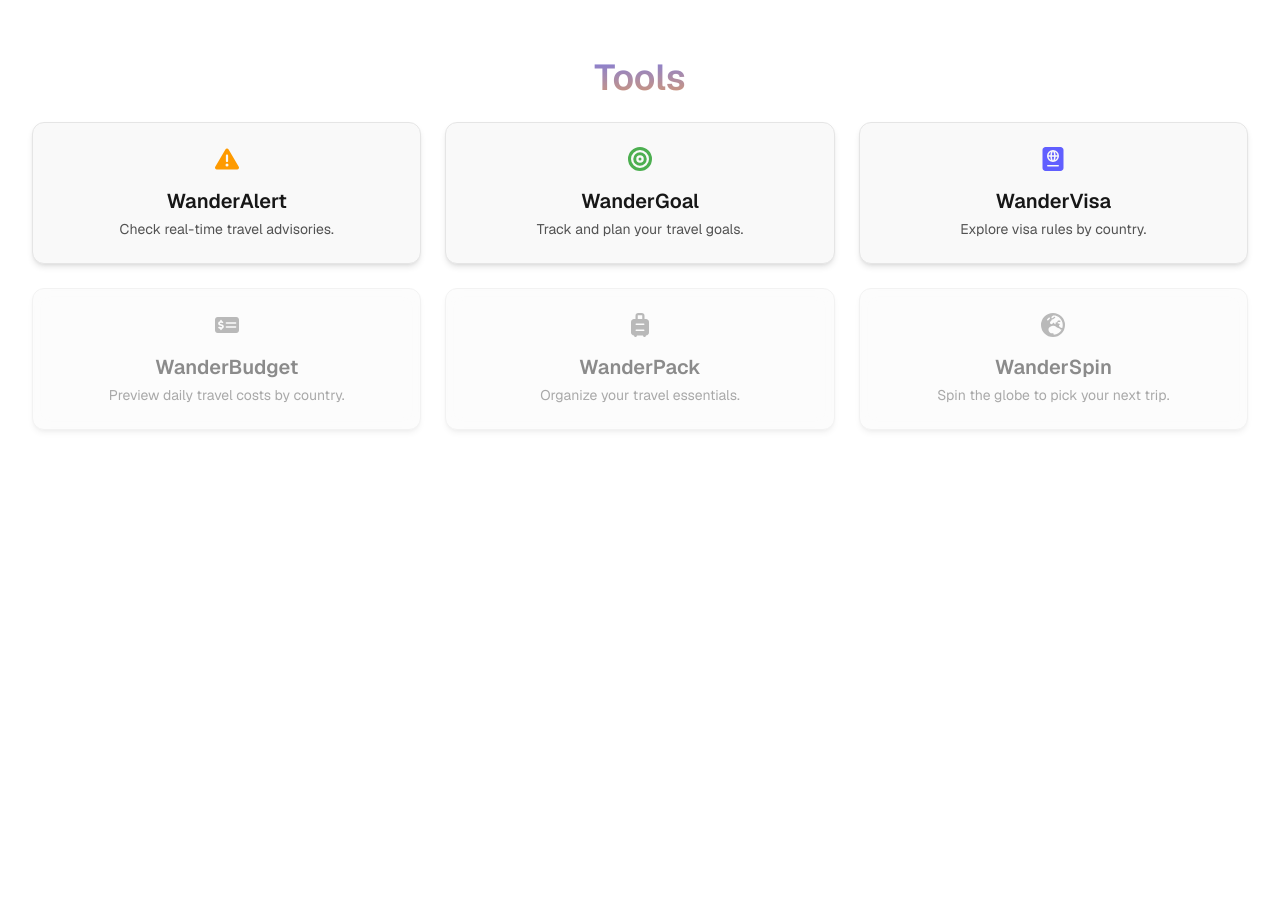
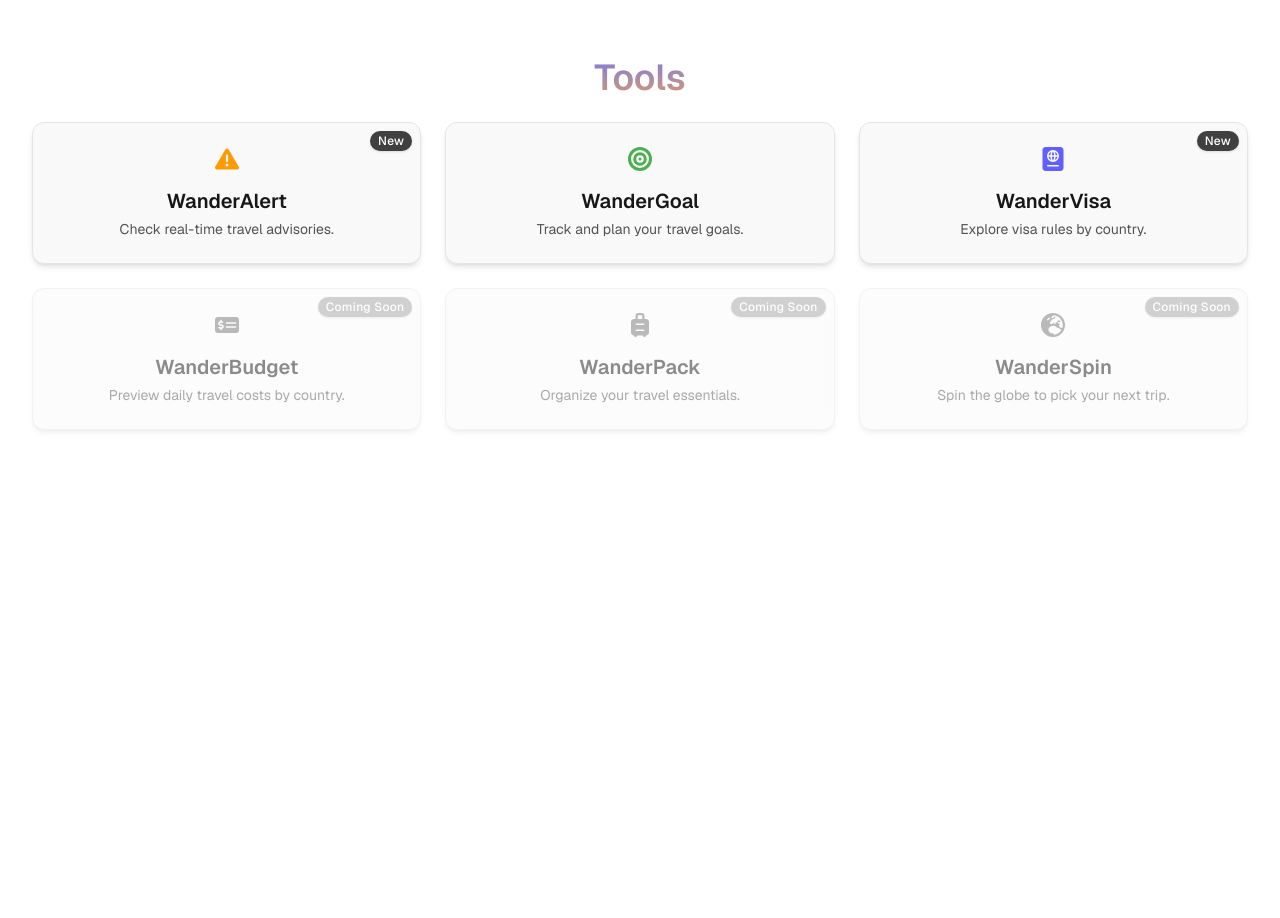
Before and after one commit to afigard/wandertools, a Next.js app: page / in a window 1280 px wide. Shown: the part 1100-2018 px from the top of the page. Built offline with nearby package versions, Linux system fonts and the light colour scheme.

Commit message:
✨ Tool badges

```diff
--- a/app/page.tsx
+++ b/app/page.tsx
@@ -22,6 +22,7 @@ const apps = [
     icon: <FaTriangleExclamation className="text-2xl text-amber-500" />,
     href: "https://wanderalert.vercel.app/",
     disabled: false,
+    badge: "new",
   },
   {
     name: "WanderGoal",
@@ -36,6 +37,7 @@ const apps = [
     icon: <FaPassport className="text-2xl text-indigo-500" />,
     href: "https://wandervisa-nine.vercel.app/",
     disabled: false,
+    badge: "new",
   },
   {
     name: "WanderBudget",
@@ -189,11 +191,12 @@ export default function Home() {
               Tools
             </h2>
             <div className="grid gap-6 sm:grid-cols-3">
-              {apps.map(({ name, description, icon, href, disabled }) => (
+              {apps.map(
+                ({ name, description, icon, href, disabled, badge }) => (
                   <motion.div
                     key={name}
                     whileHover={!disabled ? { scale: 1.04 } : {}}
-                  className="transition-transform"
+                    className="transition-transform relative"
                   >
                     <Link
                       href={href}
@@ -202,6 +205,25 @@ export default function Home() {
                         dark ? "border-neutral-800" : "border-neutral-200"
                       } ${disabled ? "opacity-50 pointer-events-none" : ""}`}
                     >
+                      {(disabled || badge === "new") && (
+                        <div
+                          className={`absolute top-2 right-2 z-10 text-xs px-2 py-0.5 rounded-full font-medium shadow-sm tracking-wide ${
+                            disabled
+                              ? dark
+                                ? "bg-neutral-600 text-black"
+                                : "bg-neutral-400 text-white"
+                              : dark
+                              ? "bg-neutral-300 text-black"
+                              : "bg-neutral-700 text-white"
+                          }`}
+                        >
+                          {disabled
+                            ? "Coming Soon"
+                            : badge === "new"
+                            ? "New"
+                            : null}
+                        </div>
+                      )}
                       <div className="flex justify-center mb-4">{icon}</div>
                       <h2 className="text-xl font-semibold mb-1">{name}</h2>
                       <p
@@ -213,7 +235,8 @@ export default function Home() {
                       </p>
                     </Link>
                   </motion.div>
-              ))}
+                )
+              )}
             </div>
           </motion.div>
         </section>
```
Lines whose indentation alone changed are shown as unchanged.
